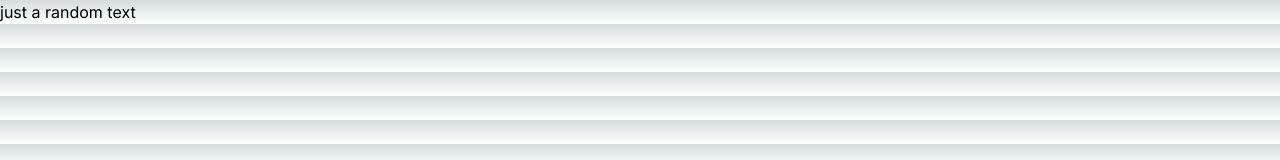
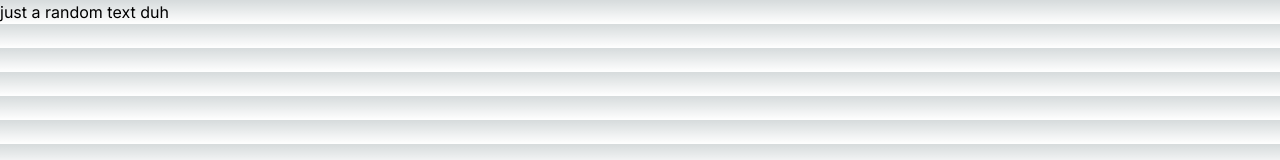
Before and after one commit to sadmanador/new_group_next_app, a Next.js app: page /murshed in a window 1280 px wide. Shown: the top 160 px of the page. Built offline with nearby package versions, Linux system fonts and the light colour scheme.

Commit message:
Duh Changed

```diff
--- a/app/murshed/page.tsx
+++ b/app/murshed/page.tsx
@@ -4,6 +4,7 @@ const Murshed = () => {
   return (
     <div>
       just a random text
+      duh
     </div>
   );
 };
```
